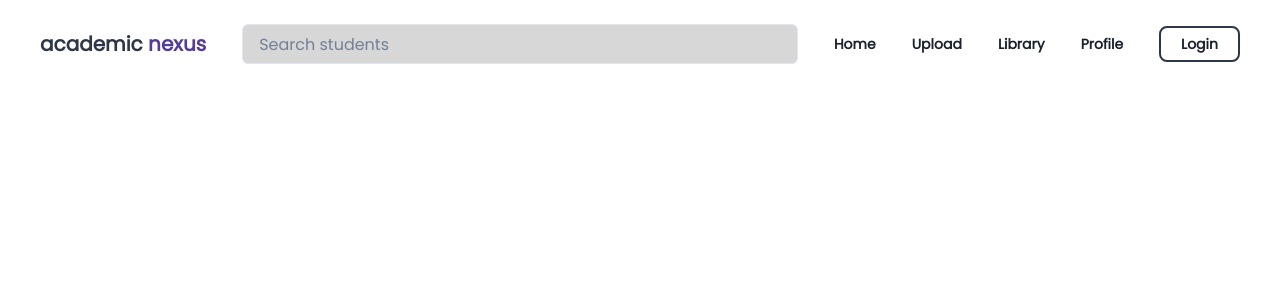
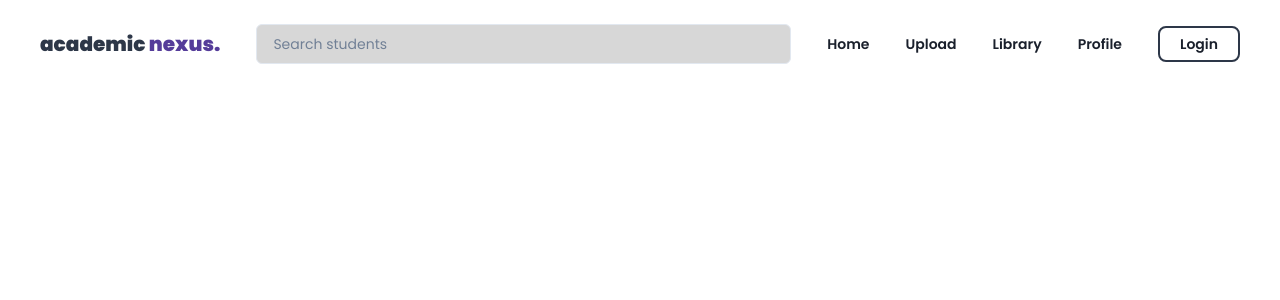
Before and after one commit to mrx7355608/academic-nexus-client, a React (Vite) app: page / in a window 1280 px wide. Shown: the top 300 px of the page. Built offline with nearby package versions, Linux system fonts and the light colour scheme.

Commit message:
added import statements of different font weights

```diff
--- a/src/components/navbar.jsx
+++ b/src/components/navbar.jsx
@@ -8,7 +8,7 @@ export default function Navbar() {
                 <Box minW="max-content">
                     <Text
                         fontSize="xl"
-                        fontWeight={600}
+                        fontWeight={"black"}
                         textColor={"gray.700"}
                         display={"inline"}
                     >
@@ -16,11 +16,11 @@ export default function Navbar() {
                     </Text>
                     <Text
                         fontSize="xl"
-                        fontWeight={600}
+                        fontWeight={"black"}
                         textColor={"purple.700"}
                         display={"inline"}
                     >
-                        nexus
+                        nexus.
                     </Text>
                 </Box>
                 <Input
@@ -28,6 +28,7 @@ export default function Navbar() {
                     bg="#d7d7d7"
                     rounded="md"
                     w={"full"}
+                    fontSize="sm"
                 />
                 <Flex
                     alignItems={"center"}
```
Also changed, not shown: src/theme.js (+6 -1 lines).
